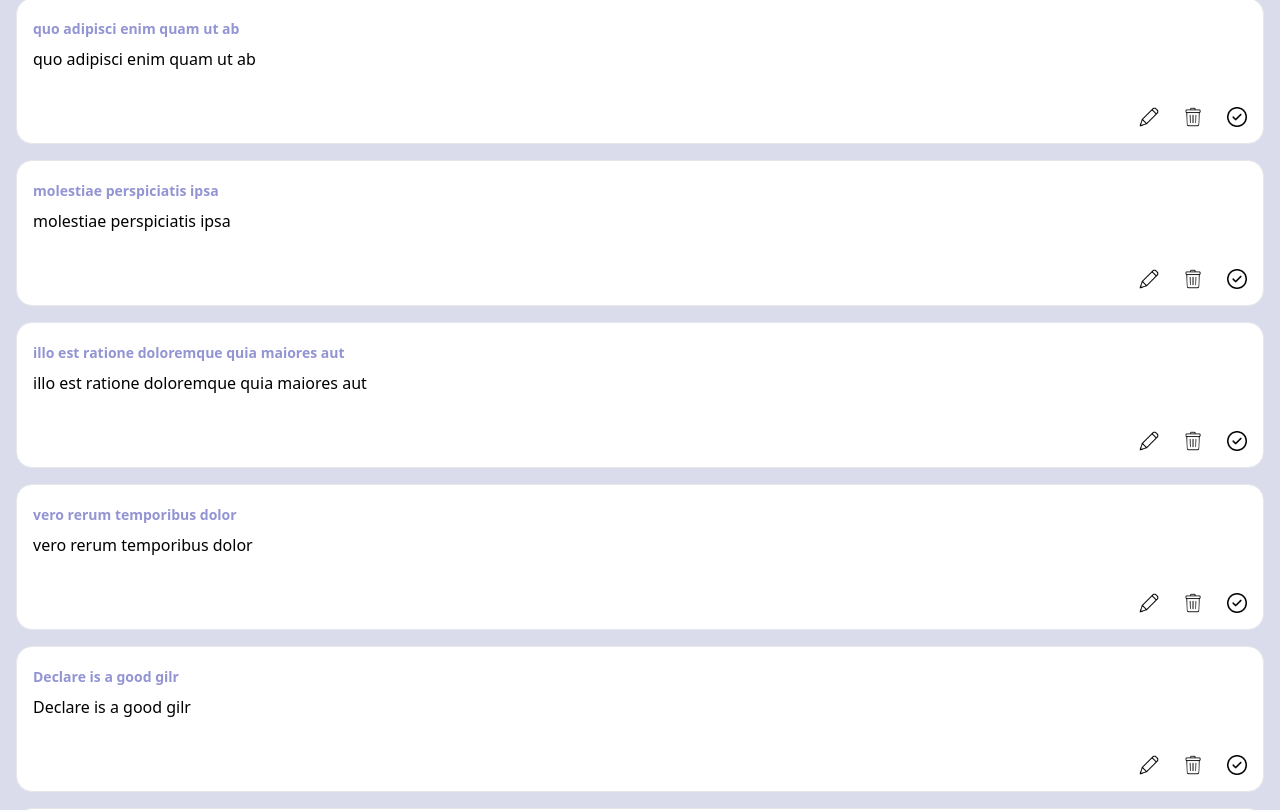
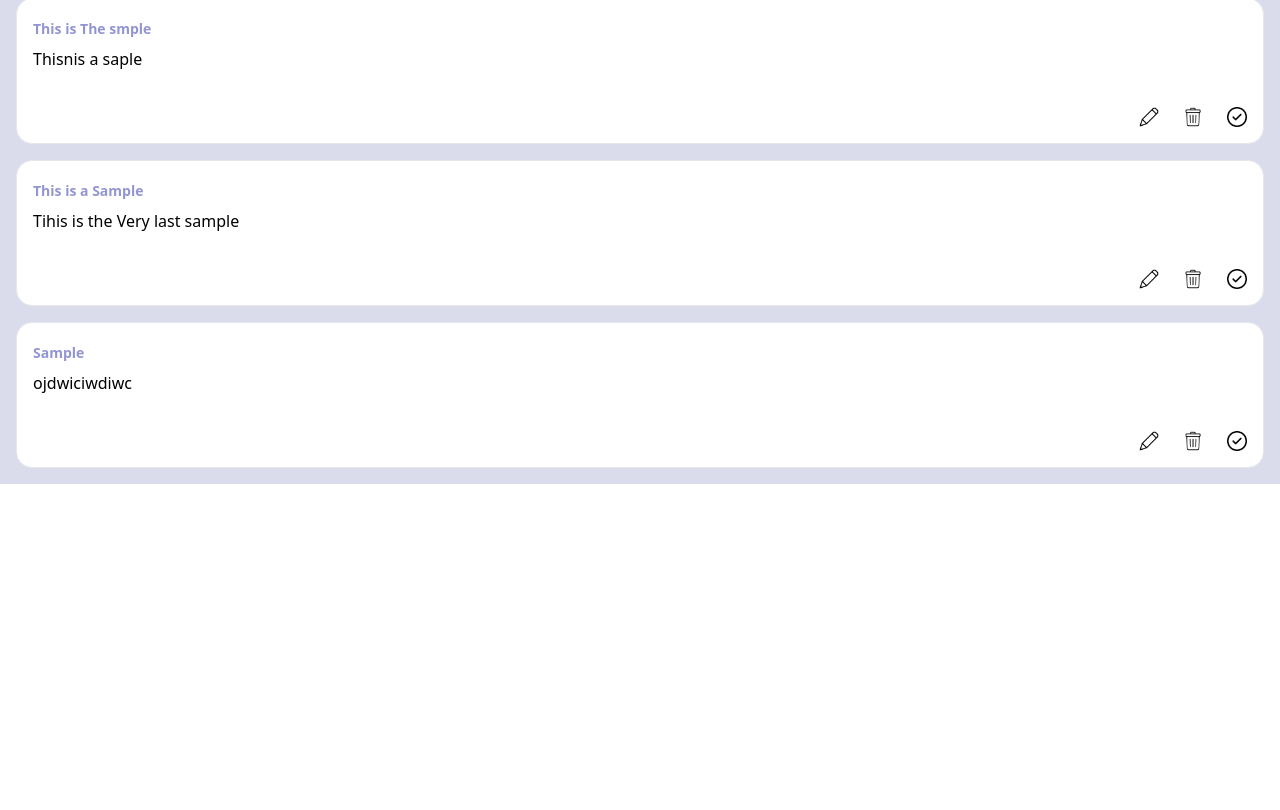
Before and after one commit to Mikwuegbu/todoListApp, a React (Vite) app: page / in a window 1280 px wide. Shown: the part 1232-2042 px from the top of the page. After the commit the page ends 1716 px from the top, so only its background shows below. Built offline with nearby package versions, Linux system fonts and the light colour scheme; data requests are answered from the project's data file.

Commit message:
implemented delete Function, corrected adding re route

```diff
--- a/db.json
+++ b/db.json
@@ -2,87 +2,63 @@
   "todo": [
     {
       "userId": 1,
-      "id": "1",
-      "title": "delectus aut autem",
-      "completed": false
-    },
-    {
-      "userId": 1,
       "id": "2",
       "title": "quis ut nam facilis et officia qui",
-      "completed": false
+      "details": "This is a Sample to demonstrate details"
     },
     {
       "userId": 1,
       "id": "3",
       "title": "fugiat veniam minus",
-      "completed": false
+      "details": "This is a Sample to demonstrate details"
     },
     {
       "userId": 1,
       "id": "4",
       "title": "et porro tempora",
-      "completed": true
+      "details": "This is a Sample to demonstrate details"
     },
     {
       "userId": 1,
       "id": "5",
       "title": "laboriosam mollitia et enim quasi adipisci quia provident illum",
-      "completed": false
+      "details": "This is a Sample to demonstrate details"
     },
     {
       "userId": 1,
       "id": "6",
       "title": "qui ullam ratione quibusdam voluptatem quia omnis",
-      "completed": false
+      "details": "This is a Sample to demonstrate details"
     },
     {
       "userId": 1,
       "id": "7",
       "title": "illo expedita consequatur quia in",
-      "completed": false
+      "details": "This is a Sample to demonstrate details"
     },
     {
+      "id": "15",
       "userId": 1,
-      "id": "8",
-      "title": "quo adipisci enim quam ut ab",
-      "completed": true
+      "title": "This is a sample",
+      "details": "This is theh last sample"
     },
     {
+      "id": "16",
       "userId": 1,
-      "id": "9",
-      "title": "molestiae perspiciatis ipsa",
-      "completed": false
+      "title": "This is The smple",
+      "details": "Thisnis a saple"
     },
     {
+      "id": "17",
       "userId": 1,
-      "id": "10",
-      "title": "illo est ratione doloremque quia maiores aut",
-      "completed": true
+      "title": "This is a Sample",
+      "details": "Tihis is the Very last sample"
     },
     {
+      "id": "18",
       "userId": 1,
-      "id": "11",
-      "title": "vero rerum temporibus dolor",
-      "completed": true
-    },
-    {
-      "id": 12,
-      "userId": 1,
-      "title": "Declare is a good gilr",
-      "details": "He is is very ot tempererd"
-    },
-    {
-      "id": 13,
-      "userId": 1,
-      "title": "Mark is the person that can tfakw care of Declare",
-      "details": "This is the very last time i will take shit"
-    },
-    {
-      "id": 14,
-      "userId": 1,
-      "title": "This is My Adding Task",
-      "details": "This is the function that makes adding more tasks Easy"
+      "title": "Sample",
+      "details": "ojdwiciwdiwc"
     }
   ]
 }
--- a/src/pages/AddTask.jsx
+++ b/src/pages/AddTask.jsx
@@ -1,5 +1,5 @@
 import { arrow } from '../assets';
-import { Link } from 'react-router-dom';
+import { Link, useNavigate } from 'react-router-dom';
 import { useState, useEffect } from 'react';
 
 const AddTask = () => {
@@ -8,6 +8,7 @@ const AddTask = () => {
 	const [loading, setLoading] = useState(false);
 	const [error, setError] = useState(null);
 	const [highestId, setHighestId] = useState(0);
+	const navigate = useNavigate();
 
 	//This is to set the id of the Object to be incremental
 	useEffect(() => {
@@ -46,7 +47,7 @@ const AddTask = () => {
 			},
 			body: JSON.stringify({
 				userId: 1,
-				id: newId,
+				id: newId.toString(),
 				title: titleData,
 				details: detailsData,
 			}),
@@ -69,6 +70,7 @@ const AddTask = () => {
 			alert('Failed to add task');
 		} finally {
 			setLoading(false);
+			navigate('/');
 		}
 	};
 
--- a/src/pages/Home.jsx
+++ b/src/pages/Home.jsx
@@ -4,6 +4,23 @@ import useFetch from '../components/useFetch';
 
 const Home = () => {
 	const { data, loading } = useFetch('http://localhost:3000/todo');
+
+	//Function to handle Delete of Tasks
+	const handlerDeleteTask = (task) => {
+		fetch(`http://localhost:3000/todo/${task}`, {
+			method: 'DELETE',
+			headers: {
+				'Content-Type': 'application/json',
+			},
+		}).then((res) => {
+			if (!res.ok) {
+				throw new Error(`Error deleting ${res.status}`);
+			}
+			return console.log(
+				res.json().then((data) => data.title + 'has been deleted')
+			);
+		});
+	};
 
 	return (
 		<div className="">
@@ -29,14 +46,14 @@ const Home = () => {
 											<h1 className="font-semibold text-sm text-[#9395D3]">
 												{todo.title}
 											</h1>
-											<p className="text-base">{todo.title}</p>
+											<p className="text-base">{todo.details}</p>
 										</div>
 									</div>
 									<div className="flex space-x-6 justify-end py-4 px-4">
-										<Link to="/edittask">
+										<Link to={`/edittask`}>
 											<img src={pen} alt={pen} className="w-5 h-5" />
 										</Link>
-										<button>
+										<button onClick={() => handlerDeleteTask(todo.id)}>
 											<img
 												src={recycleBin}
 												alt={recycleBin}
@@ -46,7 +63,7 @@ const Home = () => {
 										<button>
 											<img
 												src={checkmark}
-												alt={recycleBin}
+												alt={checkmark}
 												className="w-5 h-5"
 											/>
 										</button>
```
Also changed, not shown: src/pages/EditTask.jsx (+22 -1 lines).
